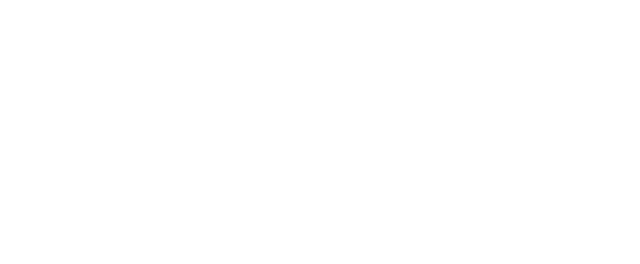
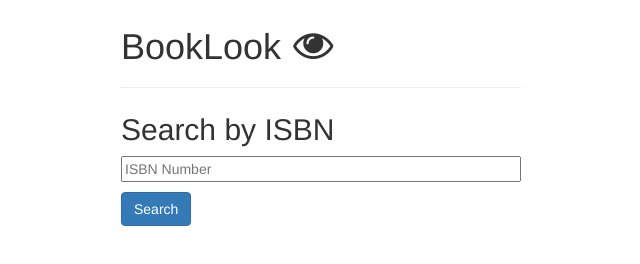
Before and after one commit to YZeitler/booklook, a website: page index.html in a window 1280 px wide. Shown: the whole page, without its empty margins (263-903 px from the left). Drawn offline with nearby package versions, Linux system fonts and the light colour scheme.

Commit message:
Completed Model

```diff
--- a/index.html
+++ b/index.html
@@ -6,8 +6,19 @@
     <meta http-equiv="X-UA-Compatible" content="ie=edge">
     <title>Book Look</title>
     <link rel="stylesheet" href="node_modules/bootstrap/dist/css/bootstrap.css">
+    <link rel="stylesheet" href="node_modules/font-awesome/css/font-awesome.css">
     <link rel="stylesheet" href="style.css">
 </head>
+<div class="header">
+    <h1> BookLook <i class="fa fa-eye" aria-hidden="true"></i>
+    </h1>
+    <hr>
+    <h2>Search by ISBN</h2>
+    <div class="ISBN-input">
+        <input type="text" id="ISBN-number" class="ISBN-number" placeholder="ISBN Number"><br>
+        <button type="button" class="button btn btn-primary"> Search </button >
+</div>
+</div>
 
 <body>
     <script src="node_modules/handlebars/dist/handlebars.js"></script>
--- a/package.json
+++ b/package.json
@@ -10,6 +10,7 @@
   "license": "ISC",
   "dependencies": {
     "bootstrap": "^3.3.7",
+    "font-awesome": "^4.7.0",
     "handlebars": "^4.0.10",
     "jquery": "3.2.1"
   }
--- a/style.css
+++ b/style.css
@@ -0,0 +1,28 @@
+.header {
+    text-align: left;
+    margin-left: 30%;
+}
+
+h1,
+h2 {
+    margin-top: 25px;
+}
+
+.fa-eye {
+    font-size: 40px;
+    display: inline-block;
+    margin-left: 2px;
+}
+
+hr {
+    margin: 20px 0px;
+}
+
+.ISBN-number,
+hr {
+    width: 400px;
+}
+
+.button {
+    margin: 10px auto;
+}
```
